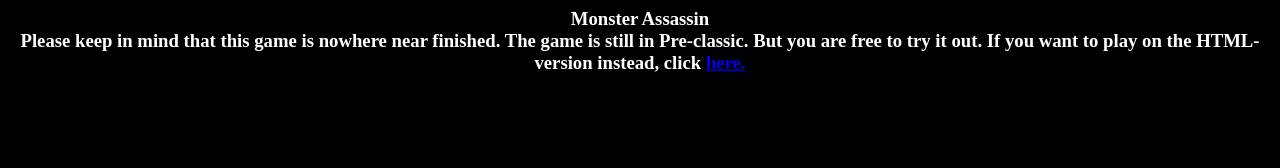
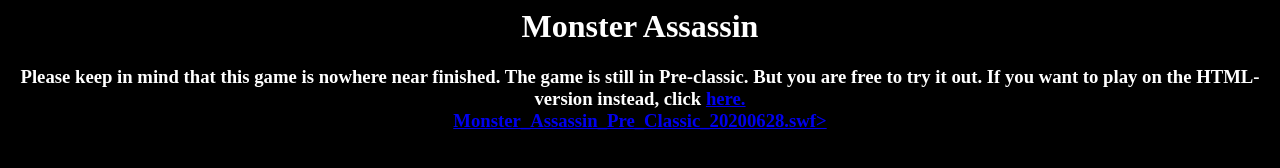
Before and after one commit to MegagamesSpecifications/megagamesspecifications.github.io, a plain HTML site: page monster_assassin.html in a window 1280 px wide. Drawn offline with Linux system fonts and the light colour scheme.

Commit message:
Update monster_assassin.html

```diff
--- a/monster_assassin.html
+++ b/monster_assassin.html
@@ -1,6 +1,8 @@
 <html>
 <body bgcolor="black"></body>
-<center><h3 style="color:white">Monster Assassin</br>
-Please keep in mind that this game is nowhere near finished. The game is still in Pre-classic. But you are free to try it out. If you want to play on the HTML-version instead, click <a href="monster_assassin_html<html">here.
+  <center><h1 style="color:white">Monster Assassin</br></h1>
+<h3 style="color:white">Please keep in mind that this game is nowhere near finished. The game is still in Pre-classic. But you are free to try it out. If you want to play on the HTML-version instead, click <a href="monster_assassin_html<html">here.
 </br>
+  <embed width="640" height="480">Monster_Assassin_Pre_Classic_20200628.swf></embed>
+  </h3>
 </html>
```
